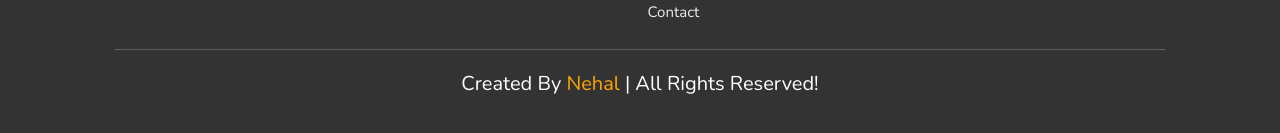
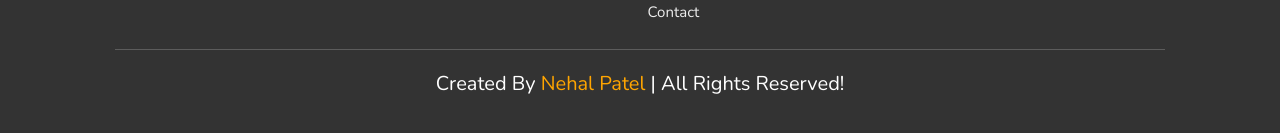
Before and after one commit to nehalp13/tour_site, a plain HTML site: page index.html in a window 1280 px wide. Shown: the part 5739-5872 px from the top of the page. Drawn offline with nearby package versions, Linux system fonts and the light colour scheme.

Commit message:
new_feature_2

```diff
--- a/index.html
+++ b/index.html
@@ -588,7 +588,7 @@
 
     </div>
 
-    <h1 class="credit"> created by <span> nehal </span> | all rights reserved! </h1>
+    <h1 class="credit"> created by <span> nehal patel</span> | all rights reserved! </h1>
 
 </section>
 
```
